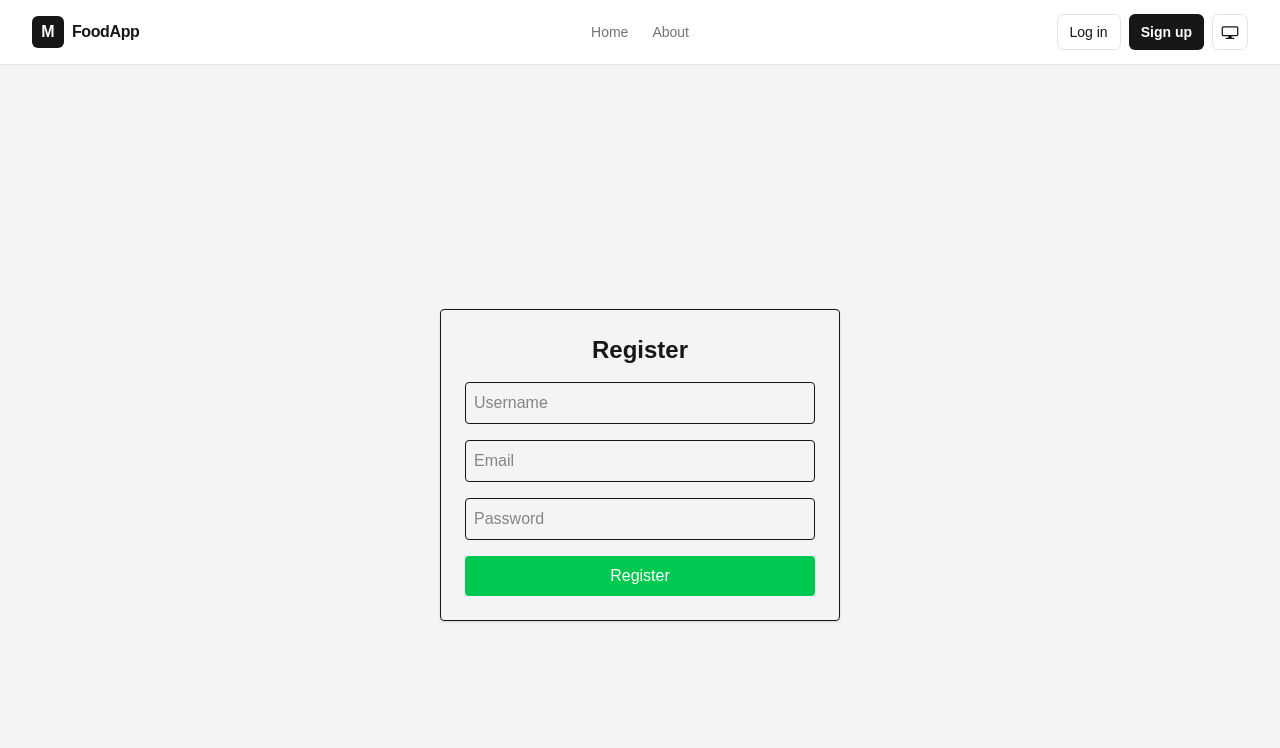
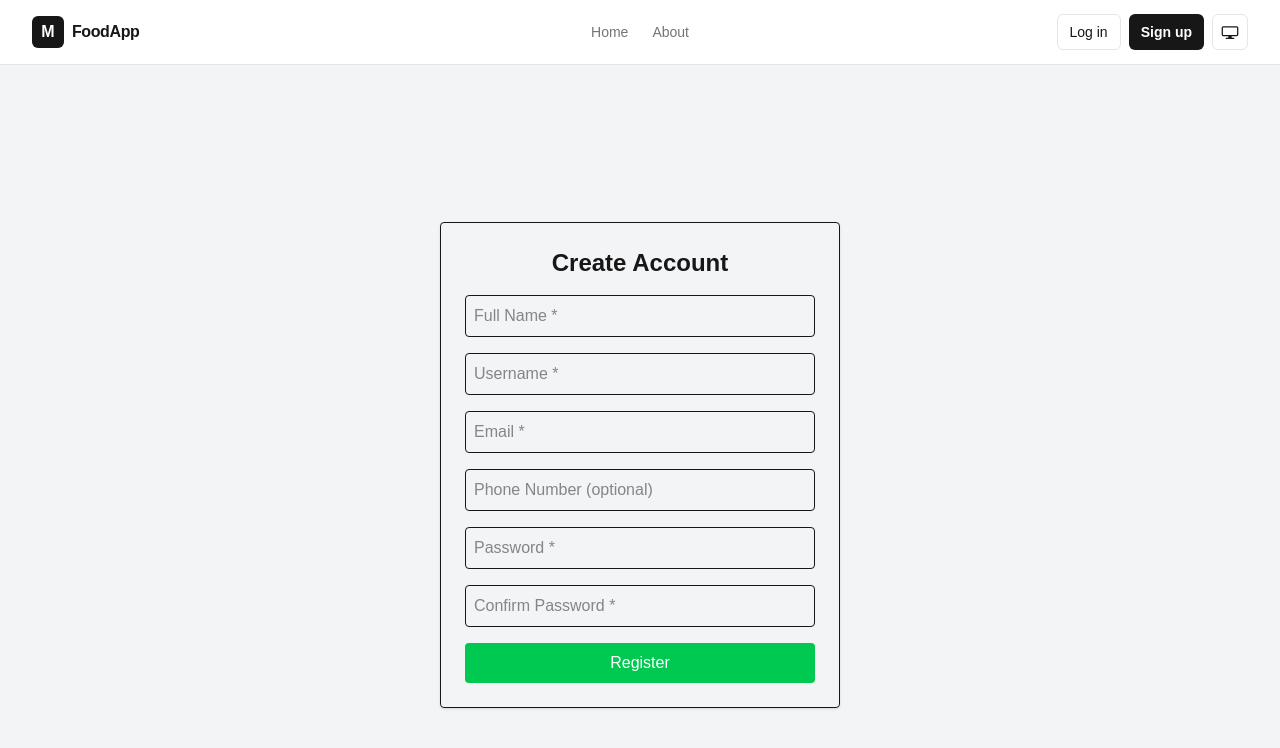
Before and after one commit to das-bhogendra/web-API-foodapp, a Next.js app: page /auth/register in a window 1280 px wide. Shown: the top 748 px of the page. Built offline with nearby package versions, Linux system fonts and the light colour scheme.

Commit message:
modification of register-form after connecting with backend

```diff
--- a/app/components/forms/register-form.tsx
+++ b/app/components/forms/register-form.tsx
@@ -1,31 +1,74 @@
-
 'use client';
 
 import { useState } from 'react';
 import { useRouter } from 'next/navigation';
+import { registerUser } from '@/app/lib/api/auth';
 
 export default function RegisterForm() {
-  const router = useRouter(); // ✅ router
+  const router = useRouter();
 
+  const [fullName, setFullName] = useState('');
   const [username, setUsername] = useState('');
   const [email, setEmail] = useState('');
+  const [phoneNumber, setPhoneNumber] = useState('');
   const [password, setPassword] = useState('');
+  const [confirmPassword, setConfirmPassword] = useState('');
+  const [error, setError] = useState('');
+  const [loading, setLoading] = useState(false);
 
-  const handleSubmit = (e: React.FormEvent) => {
+  const validateForm = () => {
+    if (!fullName || !username || !email || !password || !confirmPassword) {
+      return 'All required fields must be filled';
+    }
+
+    if (username.length < 3) {
+      return 'Username must be at least 3 characters';
+    }
+
+    const emailRegex = /^[^\s@]+@[^\s@]+\.[^\s@]+$/;
+    if (!emailRegex.test(email)) {
+      return 'Invalid email address';
+    }
+
+    if (password.length < 6) {
+      return 'Password must be at least 6 characters';
+    }
+
+    if (password !== confirmPassword) {
+      return 'Passwords do not match';
+    }
+
+    return null;
+  };
+
+  const handleSubmit = async (e: React.FormEvent) => {
     e.preventDefault();
+    setError('');
 
-    if (!username || !email || !password) {
-      alert('Fill all fields');
+    const validationError = validateForm();
+    if (validationError) {
+      setError(validationError);
       return;
     }
 
-    // 🔐 Here you would normally call register API
-    // await registerService({ username, email, password });
+    try {
+      setLoading(true);
 
-    alert('Registered successfully!');
+      await registerUser({
+        fullName: fullName.trim(),
+        username: username.trim(),
+        email: email.trim().toLowerCase(),
+        password,
+        confirmPassword,
+        phoneNumber: phoneNumber.trim() || undefined,
+      });
 
-    // ✅ Redirect to login page after success
-    router.push('/auth/login');
+      router.push('/auth/login');
+    } catch (err: any) {
+      setError(err?.message || 'Registration failed');
+    } finally {
+      setLoading(false);
+    }
   };
 
   return (
@@ -33,37 +76,72 @@ export default function RegisterForm() {
       onSubmit={handleSubmit}
       className="max-w-md w-full p-6 border rounded shadow space-y-4 mx-auto"
     >
-      <h2 className="text-2xl font-bold text-center">Register</h2>
+      <h2 className="text-2xl font-bold text-center">Create Account</h2>
+
+      {error && (
+        <p className="text-red-500 text-sm text-center">{error}</p>
+      )}
 
       <input
         type="text"
-        placeholder="Username"
+        placeholder="Full Name *"
+        value={fullName}
+        onChange={(e) => setFullName(e.target.value)}
+        disabled={loading}
+        className="w-full border p-2 rounded"
+      />
+
+      <input
+        type="text"
+        placeholder="Username *"
         value={username}
         onChange={(e) => setUsername(e.target.value)}
+        disabled={loading}
         className="w-full border p-2 rounded"
       />
 
       <input
         type="email"
-        placeholder="Email"
+        placeholder="Email *"
         value={email}
         onChange={(e) => setEmail(e.target.value)}
+        disabled={loading}
+        className="w-full border p-2 rounded"
+      />
+
+      <input
+        type="text"
+        placeholder="Phone Number (optional)"
+        value={phoneNumber}
+        onChange={(e) => setPhoneNumber(e.target.value)}
+        disabled={loading}
         className="w-full border p-2 rounded"
       />
 
       <input
         type="password"
-        placeholder="Password"
+        placeholder="Password *"
         value={password}
         onChange={(e) => setPassword(e.target.value)}
+        disabled={loading}
+        className="w-full border p-2 rounded"
+      />
+
+      <input
+        type="password"
+        placeholder="Confirm Password *"
+        value={confirmPassword}
+        onChange={(e) => setConfirmPassword(e.target.value)}
+        disabled={loading}
         className="w-full border p-2 rounded"
       />
 
       <button
         type="submit"
-        className="w-full bg-green-500 text-white p-2 rounded"
+        disabled={loading}
+        className="w-full bg-green-500 text-white p-2 rounded disabled:opacity-50"
       >
-        Register
+        {loading ? 'Registering...' : 'Register'}
       </button>
     </form>
   );
```
